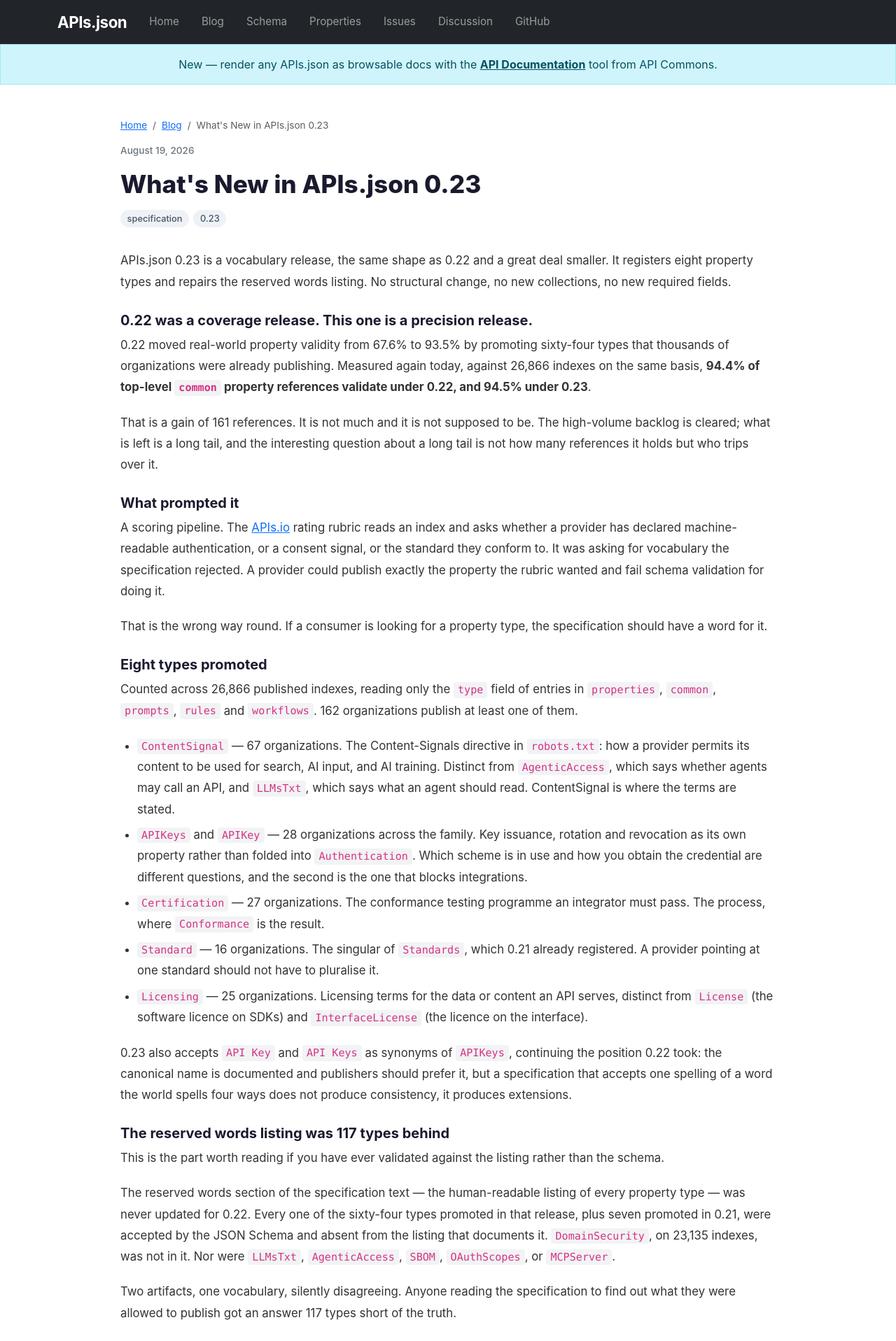
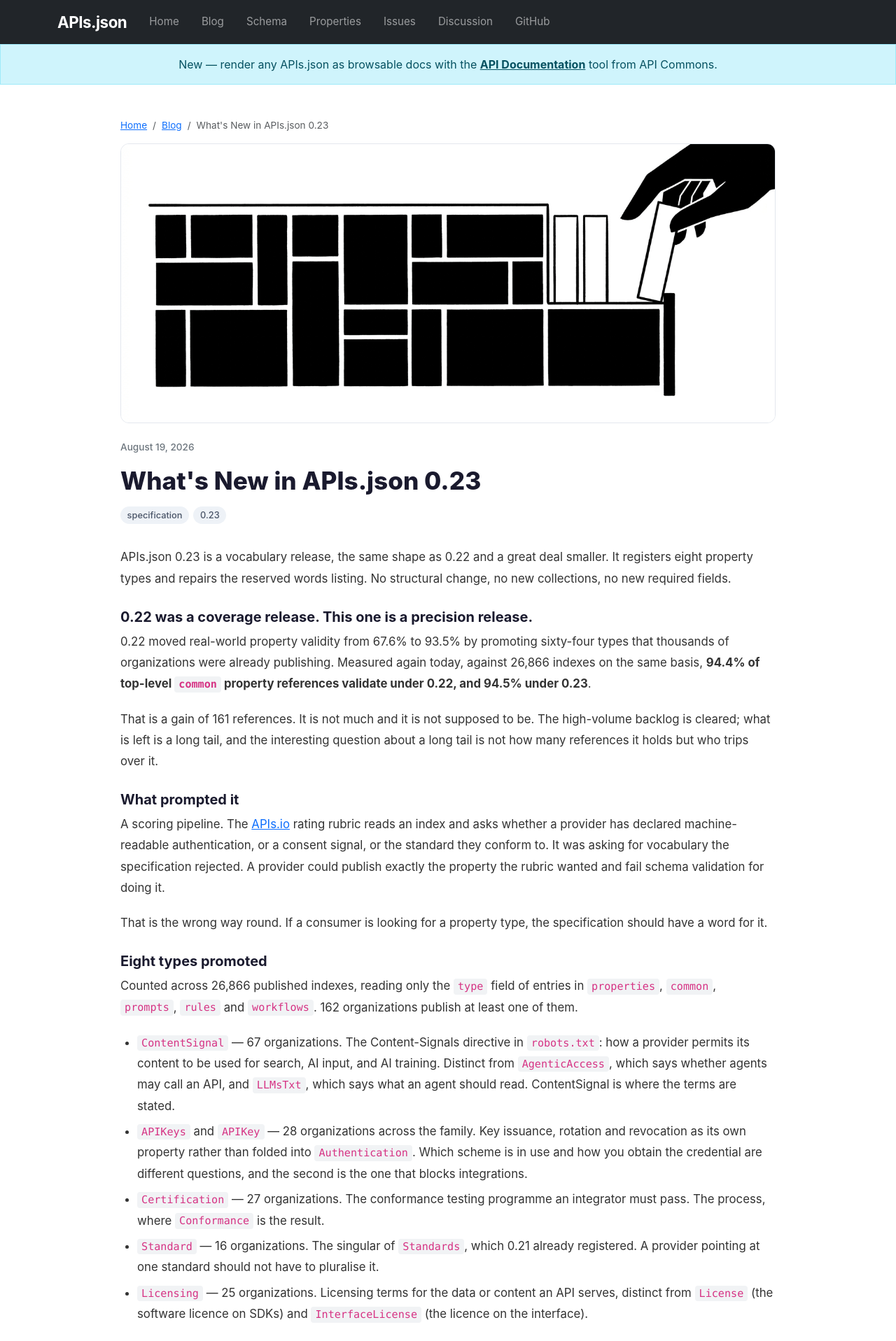
Before and after one commit to apis-json/apis-json-website, a Jekyll site: the page built from _posts/2026-08-19-whats-new-in-apis-json-023.html, in a window 1280 px wide. Shown: the top 1917 px of the page at 70% size. Built offline with Jekyll 4.4.1, drawn with Linux system fonts in a browser that asks for light colours; nearby versions of some CDN libraries; library files that are not in the unit come from our copies; a script that is not in the unit is left out.

Commit message:
Add a header image to What's New in APIs.json 0.23
Co-Authored-By: Claude Opus 5.5 <noreply@anthropic.com>

```diff
--- a/_posts/2026-08-19-whats-new-in-apis-json-023.html
+++ b/_posts/2026-08-19-whats-new-in-apis-json-023.html
@@ -5,6 +5,7 @@ date: 2026-08-19
 tags:
   - specification
   - 0.23
+image: /images/whats-new-in-apis-json-023.png
 ---
 
 <p>APIs.json 0.23 is a vocabulary release, the same shape as 0.22 and a great deal smaller. It registers eight property types and repairs the reserved words listing. No structural change, no new collections, no new required fields.</p>
```
Also changed, not shown: images/whats-new-in-apis-json-023.png (added).
